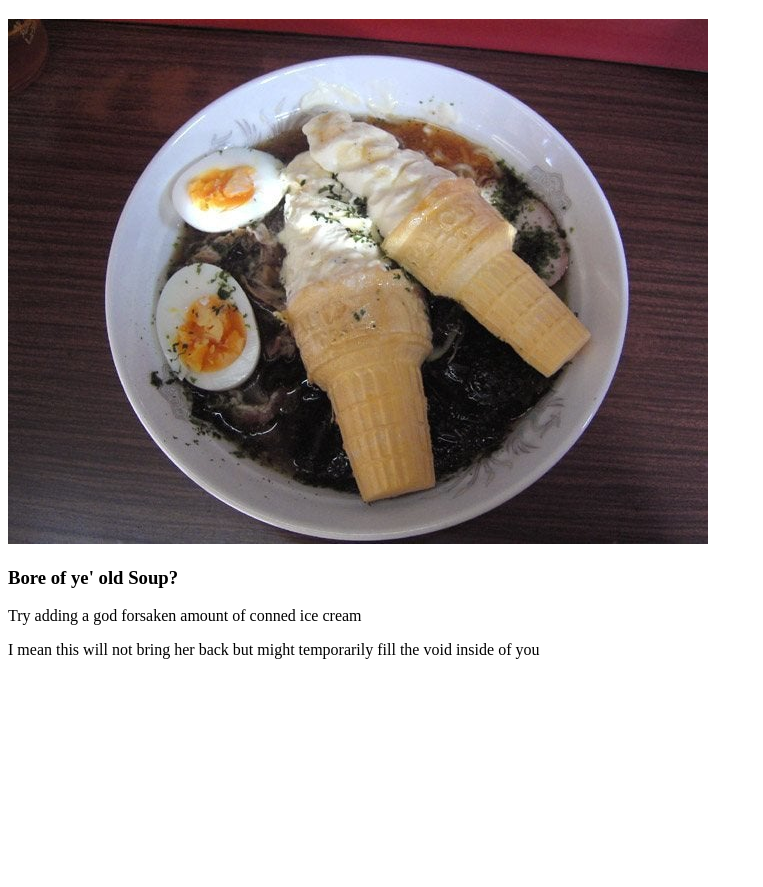
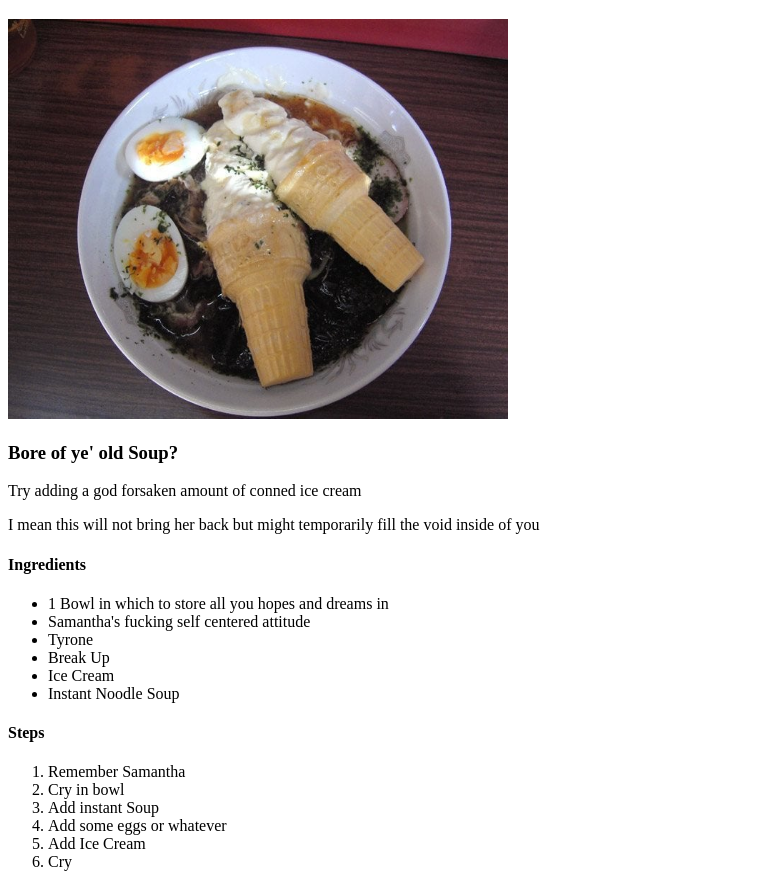
Before and after one commit to DURNK/odin-recipes, a website: page recipes/icecream.html in a window 1280 px wide. Shown: the part 61-948 px from the top of the page, without its empty margins (0-763 px from the left). Before the commit the page ends 800 px from the top, so only its background shows below. Drawn offline with Linux system fonts and the light colour scheme.

Commit message:
Added Steps and Ingredients to Ice Cream and Small changes to Oreo

```diff
--- a/recipes/icecream.html
+++ b/recipes/icecream.html
@@ -8,10 +8,28 @@
 </head>
 <body>
     <h1>Ice Cream Soup</h1>
-    <img src="../pics/icecream.jpg">
+    <img src="../pics/icecream.jpg" width="500" height="400">
     <h3>Bore of ye' old Soup?</h3>
     <P>Try adding a god forsaken amount of conned ice cream</P>
     <p>I mean this will not bring her back but might temporarily fill the void inside of you</p>
+    <h4>Ingredients</h4>
+    <ul>
+        <li>1 Bowl in which to store all you hopes and dreams in</li>
+        <li>Samantha's fucking self centered attitude</li>
+        <li>Tyrone</li>
+        <li>Break Up</li>
+        <li>Ice Cream</li>
+        <li>Instant Noodle Soup</li>
+    </ul>
 
+    <h4>Steps</h4>
+    <ol>
+        <li>Remember Samantha</li>
+        <li>Cry in bowl</li>
+        <li>Add instant Soup</li>
+        <li>Add some eggs or whatever</li>
+        <li>Add Ice Cream</li>
+        <li>Cry</li>
+    </ol>
 </body>
 </html>
```
Also changed, not shown: index.html (+1 -1 lines), recipes/oreo-balls.html (+0 -8 lines).
